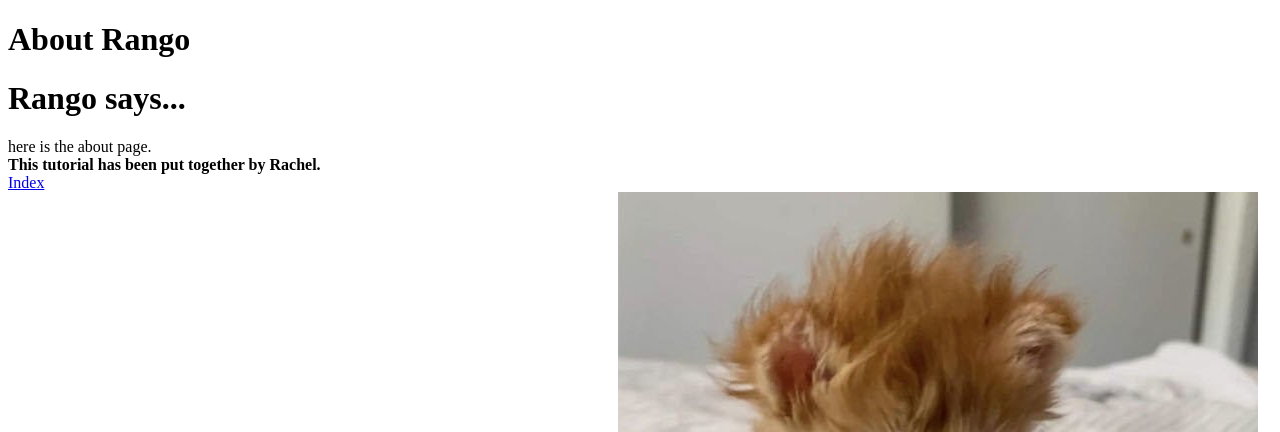
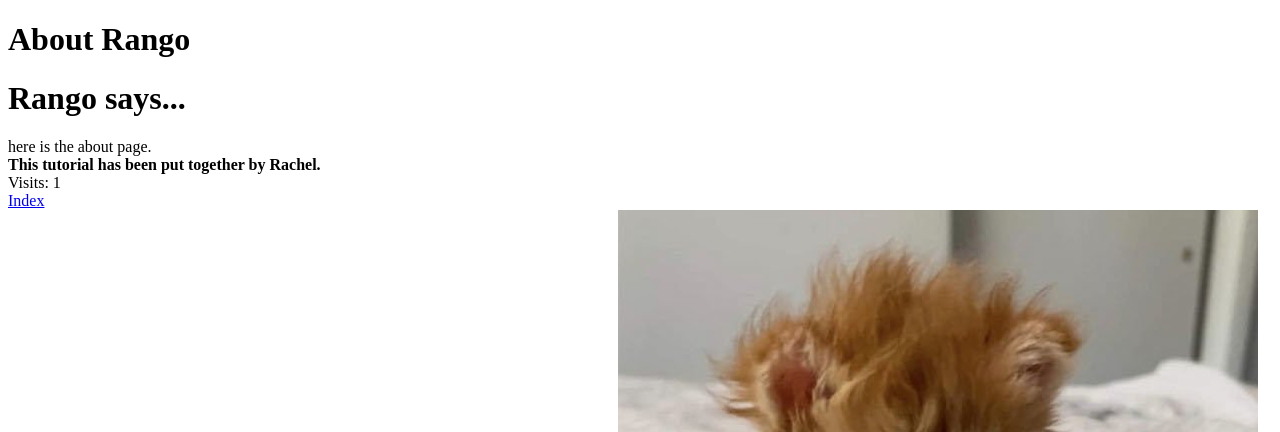
Before and after one commit to phantomsheepp/tango_with_django_project, a Django app: page /rango/about/ in a window 1280 px wide. Shown: the top 432 px of the page. Run offline with Django 3.2, Linux system fonts and the light colour scheme; data that the repository does not hold is empty.

Commit message:
Ch10: added cookies and visit counting

```diff
--- a/rango/views.py
+++ b/rango/views.py
@@ -1,3 +1,4 @@
+from datetime import datetime
 from django.shortcuts import render, redirect
 from django.urls import reverse
 from django.http import HttpResponse
@@ -16,11 +17,40 @@ def index(request):
     context_dict['categories'] = category_list
     context_dict['pages'] = page_list
 
-    return render(request, 'rango/index.html', context=context_dict)
+    visitor_cookie_handler(request)
+
+    response = render(request, 'rango/index.html', context=context_dict)
+    return response
 
 def about(request):
     context_dict = {}
+
+    visitor_cookie_handler(request)
+    context_dict['visits'] = request.session['visits']
+
     return render(request, 'rango/about.html', context=context_dict)
+
+def get_server_side_cookie(request, cookie, default_val=None):
+    val = request.session.get(cookie)
+
+    if not val:
+        val = default_val
+
+    return val
+
+def visitor_cookie_handler(request):
+    visits = int(get_server_side_cookie(request, 'visits','1'))
+
+    last_visit_cookie = get_server_side_cookie(request, 'last_visit', str(datetime.now()))
+    last_visit_time = datetime.strptime(last_visit_cookie[:-7], '%Y-%m-%d %H:%M:%S')
+
+    if (datetime.now() - last_visit_time).days > 0:
+        visits = visits + 1
+        request.session['last_visit'] = str(datetime.now())
+    else:
+        request.session['last_visit'] = last_visit_cookie
+
+    request.session['visits'] = visits
 
 def show_category(request, category_name_slug):
     context_dict = {}
--- a/tango_with_django_project/settings.py
+++ b/tango_with_django_project/settings.py
@@ -132,3 +132,7 @@ STATIC_URL = '/static/'
 
 MEDIA_ROOT = MEDIA_DIR
 MEDIA_URL = '/media/'
+
+# Cookie settings
+
+SESSION_EXPIRE_AT_BROWSER_CLOSE = True
--- a/templates/rango/about.html
+++ b/templates/rango/about.html
@@ -12,6 +12,9 @@
     <div>
         here is the about page. <br />
         <strong>This tutorial has been put together by Rachel.</strong><br />
+
+        Visits: {{ visits }}
+
     </div>
 
     <div>
```
